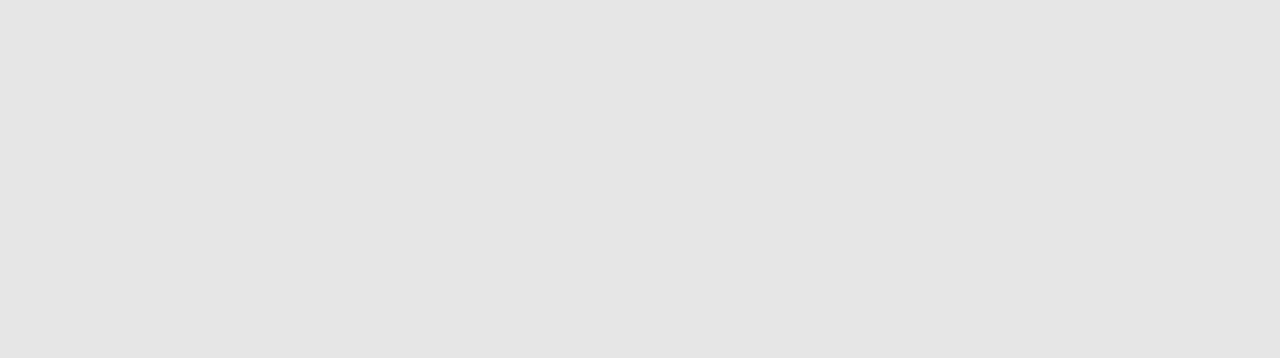
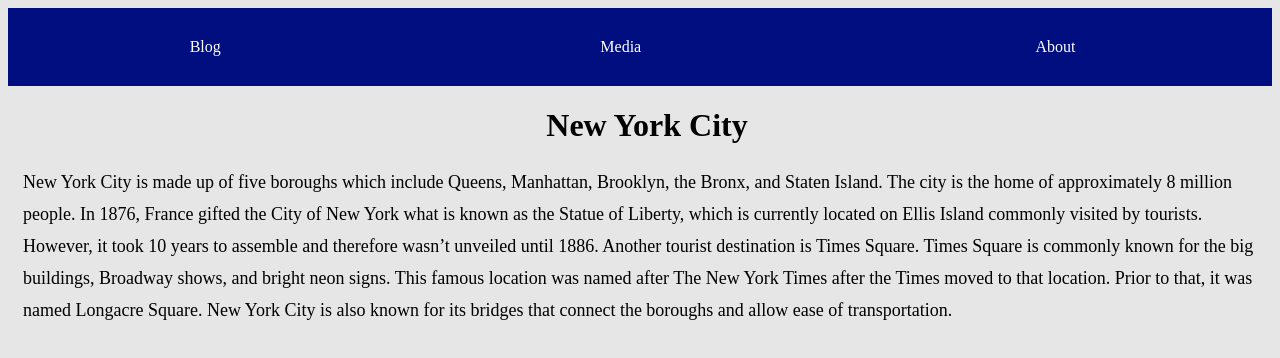
Before and after one commit to HAMIDISOF/NY-City-Blog, a plain HTML site: page index.html in a window 1280 px wide. Drawn offline with Linux system fonts and the light colour scheme.

Commit message:
NYC blog including article and header

```diff
--- a/index.html
+++ b/index.html
@@ -3,10 +3,24 @@
    <head>
       <link rel="stylesheet" href="style.css">
    </head>
+
    <body>
-
-
-
-
+     <nav>
+     	 <ul>
+         <li><a href="#blog"> Blog </a></li>
+         <li><a href="#"> Media </a></li>
+         <li><a href="#"> About </a></li>
+       </ul>
+    </nav>
+    <header>
+      <h1> New York City </h1>
+    </header>
+    <main>
+      <section id="blog">
+        <article>
+          <p>New York City is made up of five boroughs which include Queens, Manhattan, Brooklyn, the Bronx, and Staten Island. The city is the home of approximately 8 million people. In 1876, France gifted the City of New York what is known as the Statue of Liberty, which is currently located on Ellis Island commonly visited by tourists. However, it took 10 years to assemble and therefore wasn’t unveiled until 1886. Another tourist destination is Times Square. Times Square is commonly known for the big buildings, Broadway shows, and bright neon signs. This famous location was named after The New York Times after the Times moved to that location. Prior to that, it was named Longacre Square. New York City is also known for its bridges that connect the boroughs and allow ease of transportation.</p>
+        </article>
+      </section>
+     </main>
    </body>
 </html>
--- a/style.css
+++ b/style.css
@@ -25,7 +25,7 @@ li a {
 }
 
 li a:hover {
-	background-color: #111;
+	background-color: #180;
 }
 
 h2 a {
@@ -44,12 +44,13 @@ figcaption{
 
 header {
 	margin-left: 14px;
+  text-align: center;
 }
 
 article {
 	text-align: left;
 	margin: 15px;
-	max-width: 80%;
+	max-width: 100%;
 	font-size: 18px;
 	line-height: 32px;
 }
```
